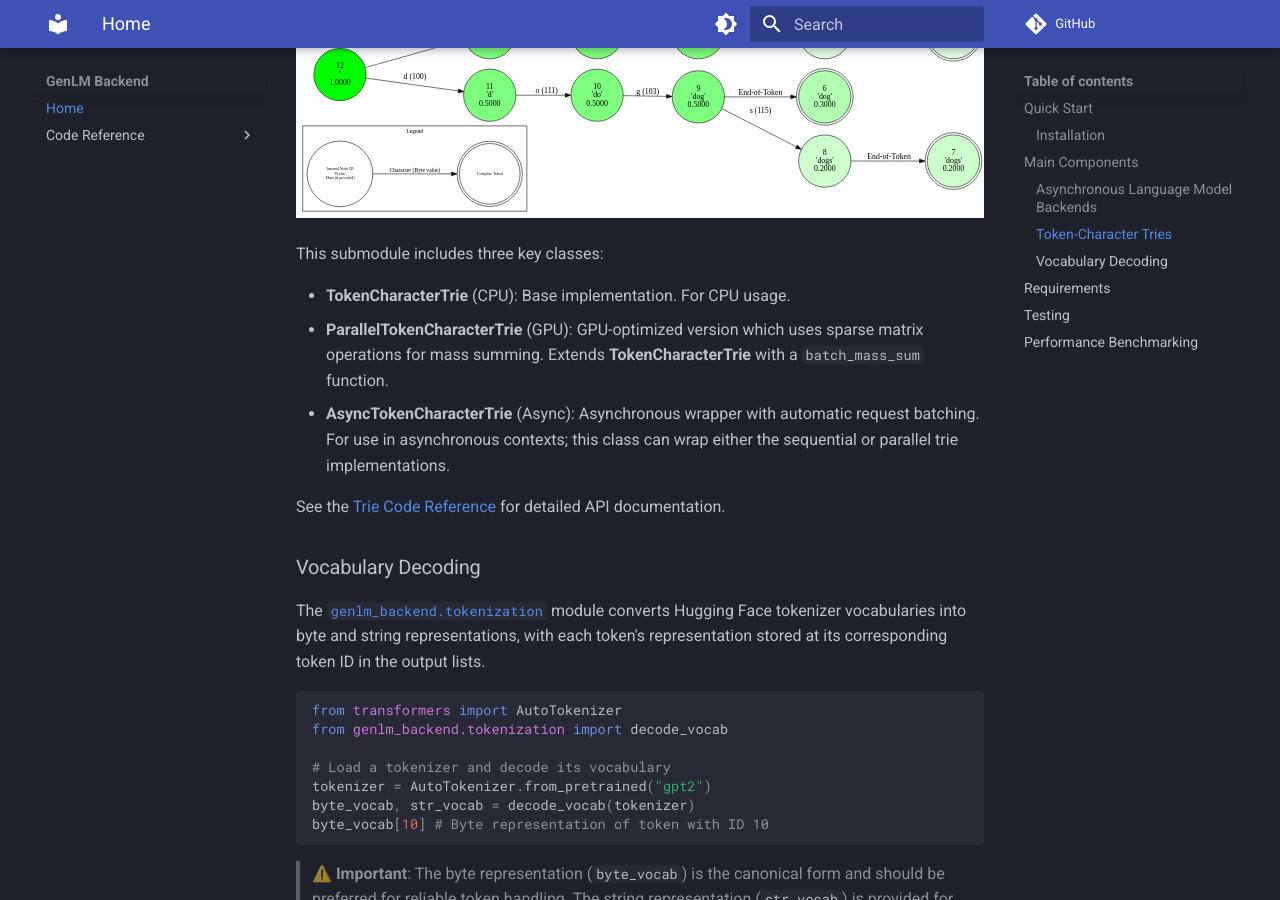
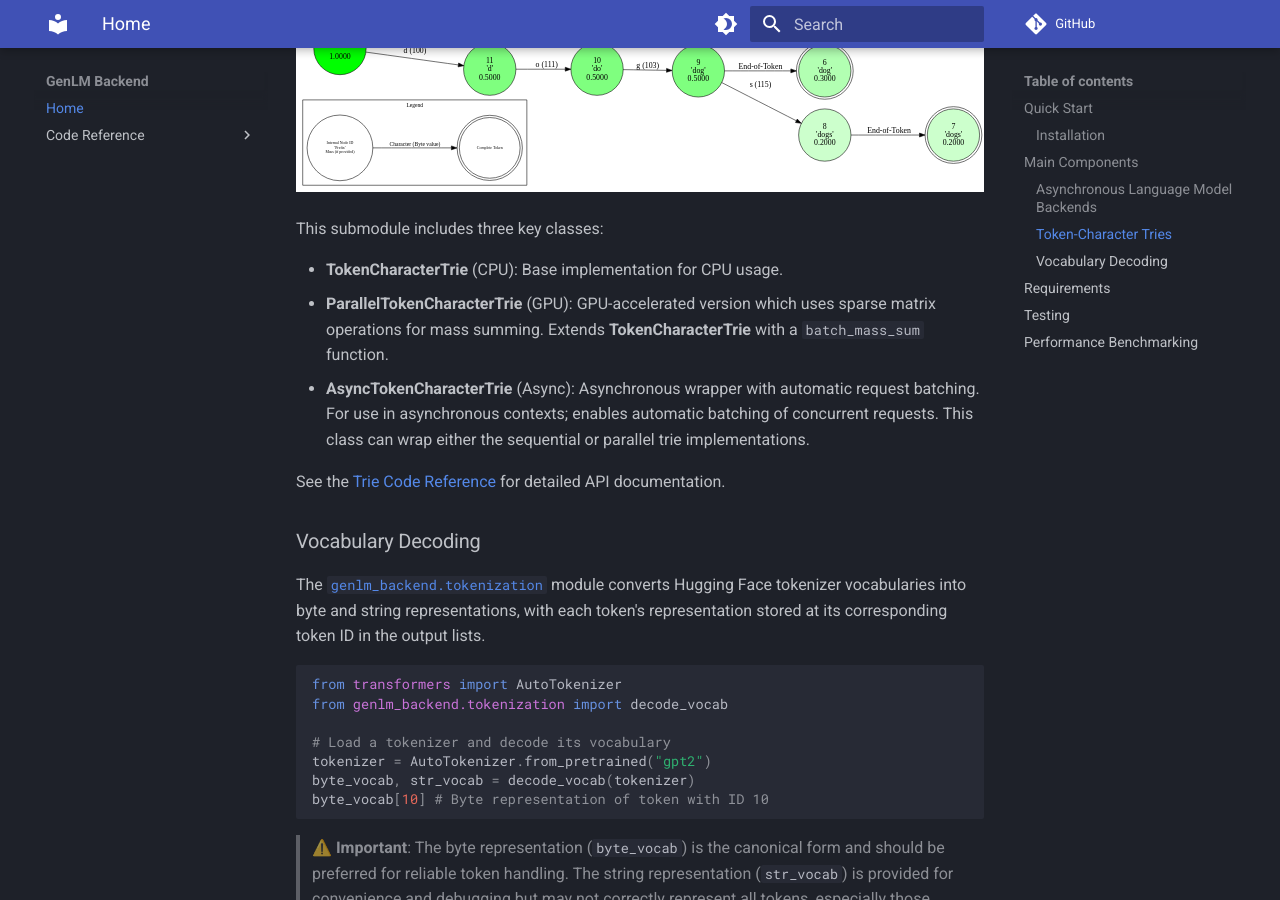
Before and after one commit to genlm/genlm-backend, an MkDocs documentation site: the page built from docs/index.md, in a window 1280 px wide and 900 px high, scrolled down 2659 px. Built offline with MkDocs 1.6.1 and Material for MkDocs 9.7.7, drawn with Linux system fonts in a browser that asks for light colours; comment, search, counter and statistics services are not loaded; some of the changed text lies outside the part shown.

Commit message:
update index.md

```diff
--- a/docs/index.md
+++ b/docs/index.md
@@ -6,7 +6,7 @@ GenLM Backend is a high-performance backend for language model probabilistic pro
 
 * **Asynchronous LLM Interfaces**: Asynchronous computation of next-token probabilities with `vllm` and `transformer` language models.
 * **Tokenizer Vocabulary Decoding**: Decode Hugging Face tokenizer vocabularies into their byte and string representations.
-* **Token-Character Tries**: Efficient conversion from token distributions to byte-level distributions using a trie datastructure.
+* **Token-Character Tries**: Efficient conversion from token distributions to byte level distributions using a trie datastructure.
 
 ## Quick Start
 
@@ -88,9 +88,9 @@ trie.visualize(mass)
 
 This submodule includes three key classes:
 
-- **TokenCharacterTrie** (CPU): Base implementation. For CPU usage.
-- **ParallelTokenCharacterTrie** (GPU): GPU-optimized version which uses sparse matrix operations for mass summing. Extends **TokenCharacterTrie** with a `batch_mass_sum` function.
-- **AsyncTokenCharacterTrie** (Async): Asynchronous wrapper with automatic request batching. For use in asynchronous contexts; this class can wrap either the sequential or parallel trie implementations.
+- **TokenCharacterTrie** (CPU): Base implementation for CPU usage.
+- **ParallelTokenCharacterTrie** (GPU): GPU-accelerated version which uses sparse matrix operations for mass summing. Extends **TokenCharacterTrie** with a `batch_mass_sum` function.
+- **AsyncTokenCharacterTrie** (Async): Asynchronous wrapper with automatic request batching. For use in asynchronous contexts; enables automatic batching of concurrent requests. This class can wrap either the sequential or parallel trie implementations.
 
 See the [Trie Code Reference](reference/genlm_backend/trie/__init__/) for detailed API documentation.
 
```
Also changed, not shown: other parts of docs/index.md (+1 -1 lines).
